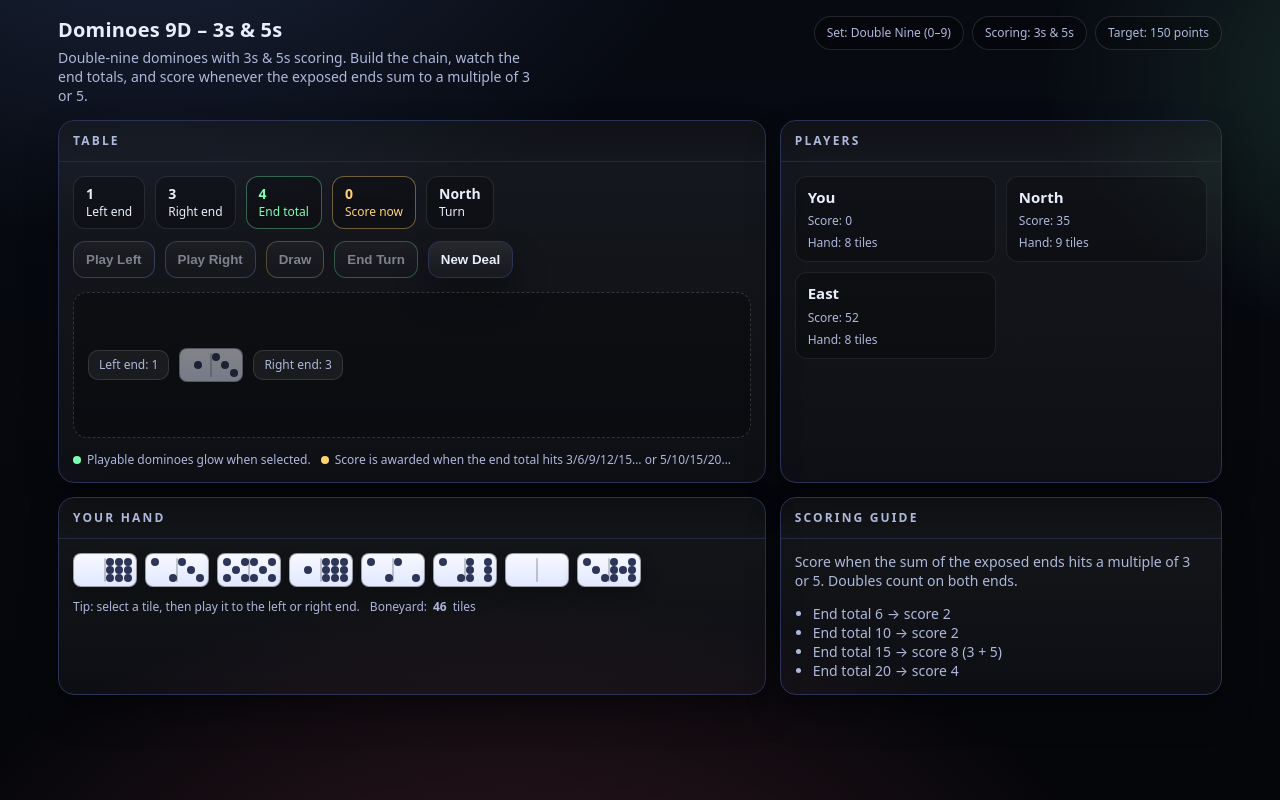
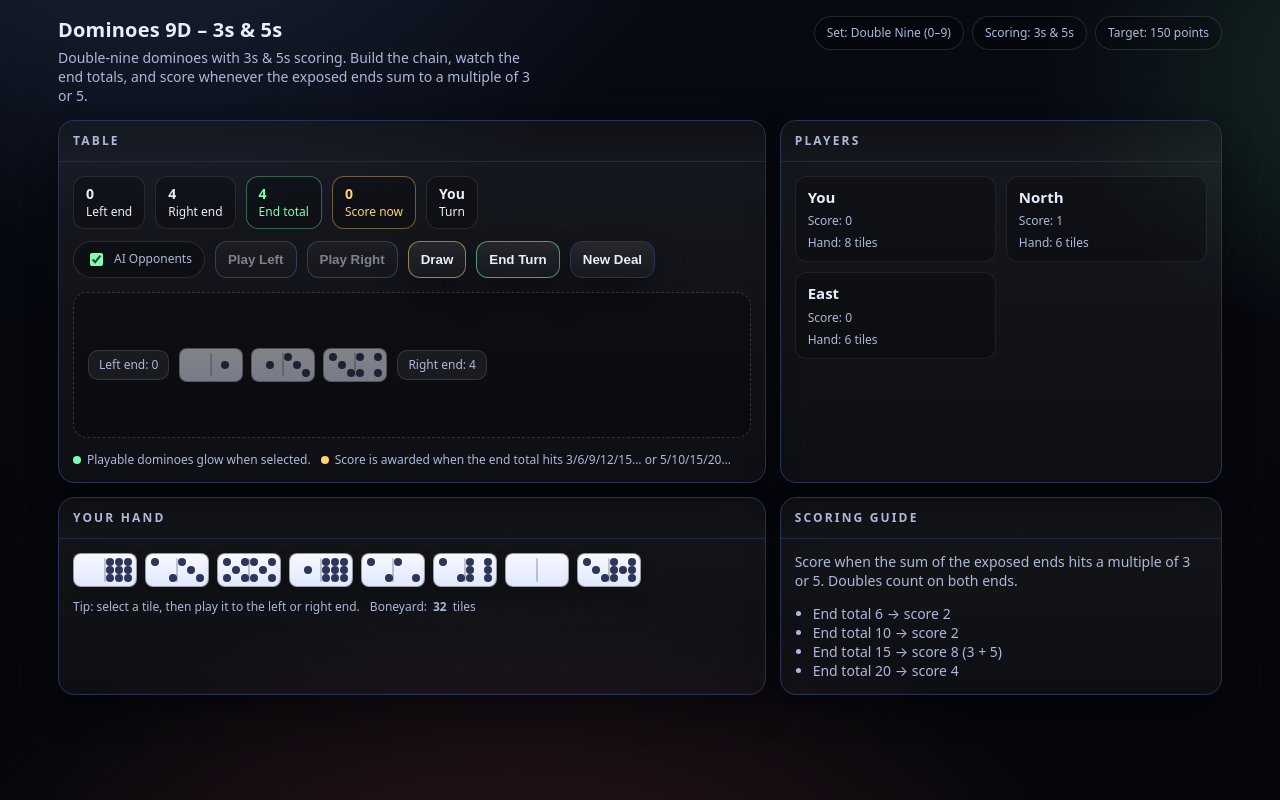
Before and after one commit to martbeat/emote.ltd, a plain HTML site: page Dominoes9d.html in a window 1280 px wide. Both pictures are taken after a click on the button "Draw". Drawn offline with Linux system fonts and the light colour scheme.

Commit message:
Fix AI handoff between opponents

```diff
--- a/Dominoes9d.html
+++ b/Dominoes9d.html
@@ -270,6 +270,22 @@
     border-radius:50%;
     background: var(--accent);
   }
+  .toggle{
+    display:inline-flex;
+    align-items:center;
+    gap:8px;
+    padding:8px 12px;
+    border-radius:999px;
+    border:1px solid rgba(255,255,255,.12);
+    background: rgba(0,0,0,.25);
+    color:var(--muted);
+    font-size:12px;
+    cursor:pointer;
+    user-select:none;
+  }
+  .toggle input{
+    accent-color: var(--accent2);
+  }
 </style>
 </head>
 <body>
@@ -299,6 +315,10 @@
               <div class="stat"><strong id="turnLabel">You</strong><br>Turn</div>
             </div>
             <div class="controls">
+              <label class="toggle">
+                <input type="checkbox" id="aiToggle" checked />
+                <span>AI Opponents</span>
+              </label>
               <button class="primary" id="playLeft">Play Left</button>
               <button class="primary" id="playRight">Play Right</button>
               <button class="warn" id="drawTile">Draw</button>
@@ -331,13 +351,13 @@
             </div>
             <div class="score">
               <strong>North</strong>
-              <span>Score: 35</span>
-              <span>Hand: 9 tiles</span>
+              <span>Score: <span id="scoreNorth">0</span></span>
+              <span>Hand: <span id="handNorth">0</span> tiles</span>
             </div>
             <div class="score">
               <strong>East</strong>
-              <span>Score: 52</span>
-              <span>Hand: 8 tiles</span>
+              <span>Score: <span id="scoreEast">0</span></span>
+              <span>Hand: <span id="handEast">0</span> tiles</span>
             </div>
           </div>
         </div>
@@ -380,8 +400,13 @@
   const rightCapEl = document.getElementById("rightCap");
   const turnLabelEl = document.getElementById("turnLabel");
   const scoreYouEl = document.getElementById("scoreYou");
+  const scoreNorthEl = document.getElementById("scoreNorth");
+  const scoreEastEl = document.getElementById("scoreEast");
   const handCountEl = document.getElementById("handCount");
+  const handNorthEl = document.getElementById("handNorth");
+  const handEastEl = document.getElementById("handEast");
   const boneyardEl = document.getElementById("boneyard");
+  const aiToggleEl = document.getElementById("aiToggle");
 
   const playLeftBtn = document.getElementById("playLeft");
   const playRightBtn = document.getElementById("playRight");
@@ -390,12 +415,15 @@
   const resetBtn = document.getElementById("reset");
 
   let boneyard = [];
-  let hand = [];
   let chain = [];
   let selected = null;
-  let score = 0;
-  const turnOrder = ["You", "North", "East"];
+  const players = [
+    { name: "You", hand: [], score: 0, isAI: false },
+    { name: "North", hand: [], score: 0, isAI: true },
+    { name: "East", hand: [], score: 0, isAI: true }
+  ];
   let currentTurn = 0;
+  let aiInProgress = false;
 
   function buildSet(){
     const tiles = [];
@@ -493,9 +521,13 @@
   }
 
   function setTurn(index){
-    currentTurn = (index + turnOrder.length) % turnOrder.length;
-    turnLabelEl.textContent = turnOrder[currentTurn];
+    currentTurn = (index + players.length) % players.length;
+    turnLabelEl.textContent = players[currentTurn].name;
+    if (currentTurn !== 0){
+      selected = null;
+    }
     updatePlayButtons();
+    queueAiTurn();
   }
 
   function advanceTurn(){
@@ -504,16 +536,17 @@
 
   function renderHand(){
     handEl.innerHTML = "";
-    hand.forEach((tile, index) => {
+    players[0].hand.forEach((tile, index) => {
       const domino = renderDomino(tile, { selected: selected === index });
       domino.addEventListener("click", () => {
+        if (currentTurn !== 0) return;
         selected = selected === index ? null : index;
         renderHand();
         updatePlayButtons();
       });
       handEl.appendChild(domino);
     });
-    handCountEl.textContent = hand.length;
+    handCountEl.textContent = players[0].hand.length;
   }
 
   function updatePlayButtons(){
@@ -522,22 +555,22 @@
       playLeftBtn.disabled = true;
       playRightBtn.disabled = true;
       drawBtn.disabled = !isYourTurn;
-      endTurnBtn.disabled = !isYourTurn;
+      endTurnBtn.disabled = !isYourTurn && aiToggleEl.checked;
       return;
     }
-    const tile = hand[selected];
+    const tile = players[0].hand[selected];
     if (!tile){
       playLeftBtn.disabled = true;
       playRightBtn.disabled = true;
       drawBtn.disabled = !isYourTurn;
-      endTurnBtn.disabled = !isYourTurn;
+      endTurnBtn.disabled = !isYourTurn && aiToggleEl.checked;
       return;
     }
     if (chain.length === 0){
       playLeftBtn.disabled = !isYourTurn;
       playRightBtn.disabled = !isYourTurn;
       drawBtn.disabled = !isYourTurn;
-      endTurnBtn.disabled = !isYourTurn;
+      endTurnBtn.disabled = !isYourTurn && aiToggleEl.checked;
       return;
     }
     const left = chain[0][0];
@@ -545,18 +578,17 @@
     playLeftBtn.disabled = !isYourTurn || !(tile[0] === left || tile[1] === left);
     playRightBtn.disabled = !isYourTurn || !(tile[0] === right || tile[1] === right);
     drawBtn.disabled = !isYourTurn;
-    endTurnBtn.disabled = !isYourTurn;
+    endTurnBtn.disabled = !isYourTurn && aiToggleEl.checked;
   }
 
-  function playTile(side){
-    if (currentTurn !== 0) return;
-    if (selected === null) return;
-    const tile = hand[selected];
-    if (!tile) return;
+  function placeTile(playerIndex, handIndex, side){
+    const player = players[playerIndex];
+    const tile = player.hand[handIndex];
+    if (!tile) return false;
 
     if (chain.length === 0){
       chain.push(tile);
-      hand.splice(selected, 1);
+      player.hand.splice(handIndex, 1);
     } else if (side === "left"){
       const left = chain[0][0];
       if (tile[1] === left){
@@ -564,9 +596,9 @@
       } else if (tile[0] === left){
         chain.unshift([tile[1], tile[0]]);
       } else {
-        return;
+        return false;
       }
-      hand.splice(selected, 1);
+      player.hand.splice(handIndex, 1);
     } else {
       const right = chain[chain.length - 1][1];
       if (tile[0] === right){
@@ -574,17 +606,85 @@
       } else if (tile[1] === right){
         chain.push([tile[1], tile[0]]);
       } else {
-        return;
+        return false;
       }
-      hand.splice(selected, 1);
+      player.hand.splice(handIndex, 1);
     }
 
-    selected = null;
     const earned = scoreForTotal(chain[0][0] + chain[chain.length - 1][1]);
     if (earned > 0){
-      score += earned;
-      scoreYouEl.textContent = score;
+      player.score += earned;
     }
+    return true;
+  }
+
+  function findBestMove(handTiles){
+    if (chain.length === 0){
+      if (handTiles.length === 0) return null;
+      return { index: 0, side: "left" };
+    }
+    const left = chain[0][0];
+    const right = chain[chain.length - 1][1];
+    let best = null;
+    handTiles.forEach((tile, index) => {
+      const canLeft = tile[0] === left || tile[1] === left;
+      const canRight = tile[0] === right || tile[1] === right;
+      const options = [];
+      if (canLeft) options.push("left");
+      if (canRight) options.push("right");
+      options.forEach((side) => {
+        const nextLeft = side === "left" ? (tile[0] === left ? tile[1] : tile[0]) : left;
+        const nextRight = side === "right" ? (tile[0] === right ? tile[1] : tile[0]) : right;
+        const earned = scoreForTotal(nextLeft + nextRight);
+        if (!best || earned > best.earned){
+          best = { index, side, earned };
+        }
+      });
+    });
+    return best;
+  }
+
+  function queueAiTurn(){
+    if (aiInProgress) return;
+    if (currentTurn === 0) return;
+    if (!aiToggleEl.checked) return;
+    aiInProgress = true;
+    setTimeout(runAiTurn, 600);
+  }
+
+  function runAiTurn(){
+    if (currentTurn === 0) return;
+    const player = players[currentTurn];
+    const move = findBestMove(player.hand);
+    if (move){
+      placeTile(currentTurn, move.index, move.side);
+      render();
+      aiInProgress = false;
+      advanceTurn();
+      return;
+    }
+    if (boneyard.length > 0){
+      player.hand.push(boneyard.pop());
+      render();
+      const moveAfterDraw = findBestMove(player.hand);
+      if (moveAfterDraw){
+        placeTile(currentTurn, moveAfterDraw.index, moveAfterDraw.side);
+        render();
+      }
+    }
+    aiInProgress = false;
+    advanceTurn();
+  }
+
+  function playTile(side){
+    if (currentTurn !== 0) return;
+    if (selected === null) return;
+    const tile = players[0].hand[selected];
+    if (!tile) return;
+
+    if (!placeTile(currentTurn, selected, side)) return;
+
+    selected = null;
     render();
     advanceTurn();
   }
@@ -592,7 +692,7 @@
   function drawTile(){
     if (currentTurn !== 0) return;
     if (boneyard.length === 0) return;
-    hand.push(boneyard.pop());
+    players[0].hand.push(boneyard.pop());
     render();
     advanceTurn();
   }
@@ -600,12 +700,16 @@
   function resetGame(){
     const tiles = buildSet();
     shuffle(tiles);
-    hand = tiles.splice(0, 7);
+    players.forEach((player) => {
+      player.hand = tiles.splice(0, 7);
+      player.score = 0;
+    });
     chain = [tiles.pop()];
     boneyard = tiles;
     selected = null;
-    score = 0;
-    scoreYouEl.textContent = score;
+    scoreYouEl.textContent = players[0].score;
+    scoreNorthEl.textContent = players[1].score;
+    scoreEastEl.textContent = players[2].score;
     setTurn(0);
     render();
   }
@@ -616,6 +720,11 @@
     updateEnds();
     updatePlayButtons();
     boneyardEl.textContent = boneyard.length;
+    scoreYouEl.textContent = players[0].score;
+    scoreNorthEl.textContent = players[1].score;
+    scoreEastEl.textContent = players[2].score;
+    handNorthEl.textContent = players[1].hand.length;
+    handEastEl.textContent = players[2].hand.length;
   }
 
   playLeftBtn.addEventListener("click", () => playTile("left"));
@@ -623,6 +732,7 @@
   drawBtn.addEventListener("click", drawTile);
   endTurnBtn.addEventListener("click", advanceTurn);
   resetBtn.addEventListener("click", resetGame);
+  aiToggleEl.addEventListener("change", queueAiTurn);
 
   resetGame();
 </script>
```
